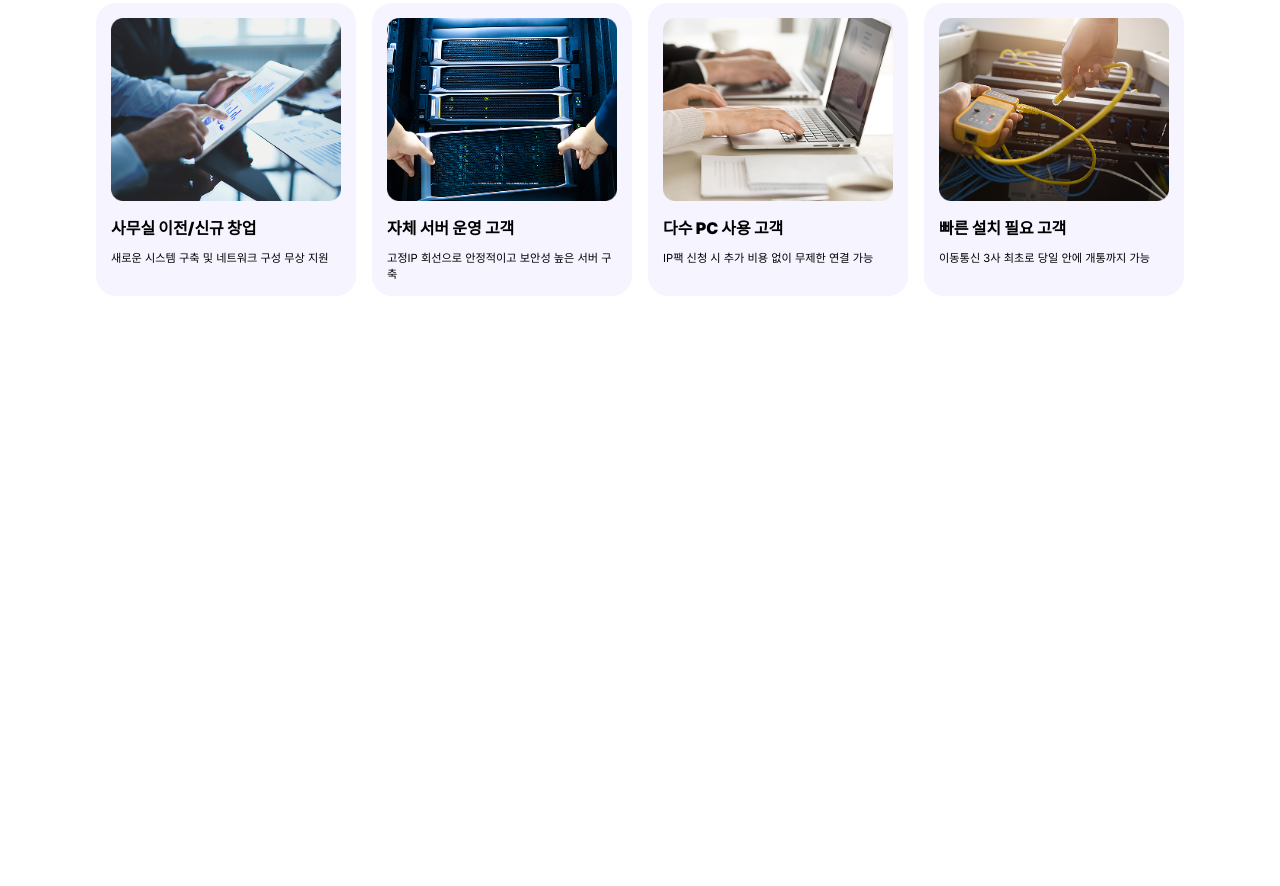
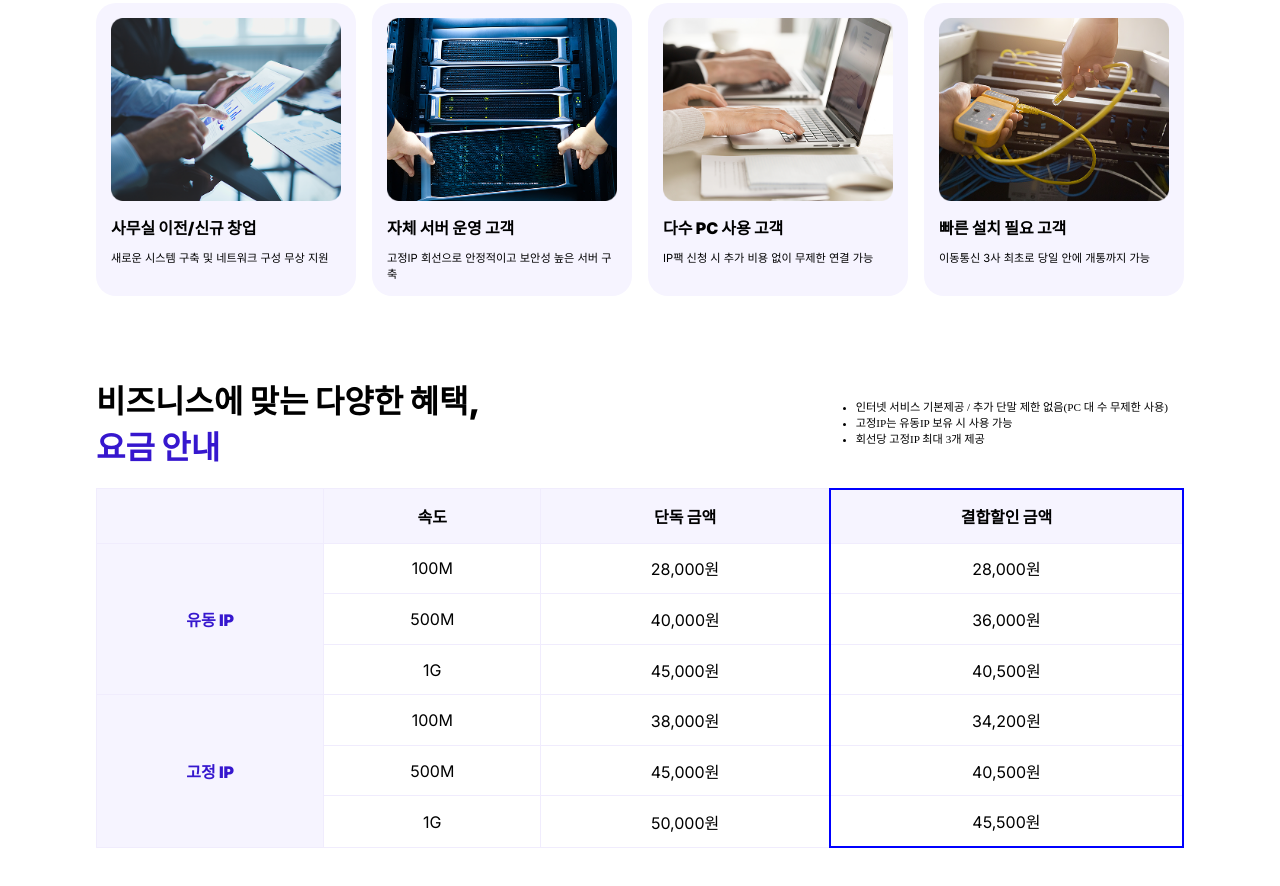
Before and after one commit to Fakhar-imran/Korean-telecom, a plain HTML site: page index.html in a window 1280 px wide. Shown: the part 4106-4992 px from the top of the page. Before the commit the page ends 4482 px from the top, so only its background shows below. Drawn offline with Linux system fonts and the light colour scheme; a web font is replaced by a local one.

Commit message:
update index

```diff
--- a/index.html
+++ b/index.html
@@ -267,6 +267,69 @@
 
             </div>
          </section>
+         <!-- end of picture section  -->
+
+         <!-- table section  -->
+          <section>
+            <div class="table-sec-parent-container">
+
+                <div class="table-text-container">
+                    <h1>비즈니스에 맞는 다양한 혜택, <br><span>요금 안내</span></h1>
+                    <ul>
+                        <li>인터넷 서비스 기본제공 / 추가 단말 제한 없음(PC 대 수 무제한 사용)</li>
+                        <li>고정IP는 유동IP 보유 시 사용 가능</li>
+                        <li>회선당 고정IP 최대 3개 제공</li>
+                    </ul>
+                </div>
+
+                <div class="table-container">
+                    <table class="table">
+                        <tr>
+                            <th></th>
+                            <th>속도</th>
+                            <th class="blue-border">단독 금액</th>
+                            <th class="blue-border border-top">결합할인 금액</th>
+                        </tr>
+
+                        <tr>
+                            <th class="th-blue" rowspan="3">유동 IP</th>
+                            <td>100M</td>
+                            <td class="blue-border">28,000원</td>
+                            <td class="blue-border">28,000원</td>
+                        </tr>
+                        <tr>
+                            <td>500M</td>
+                            <td class="blue-border">40,000원</td>
+                            <td class="blue-border">36,000원</td>
+                        </tr>
+                        <tr>
+                            <td>1G</td>
+                            <td class="blue-border">45,000원</td>
+                            <td class="blue-border">40,500원</td>
+                        </tr>
+
+                        <tr>
+                            <th class="th-blue" rowspan="3">고정 IP</th>
+                            <td>100M</td>
+                            <td class="blue-border">38,000원</td>
+                            <td class="blue-border">34,200원</td>
+                        </tr>
+                        <tr>
+                            <td>500M</td>
+                            <td class="blue-border">45,000원</td>
+                            <td class="blue-border">40,500원</td>
+                        </tr>
+                        <tr>
+                            <td>1G</td>
+                            <td class="blue-border">50,000원</td>
+                            <td class="blue-border border-bottom">45,500원</td>
+                        </tr>
+                    </table>
+                </div>
+
+
+            </div>
+          </section>
 
 </body>
 </html>
--- a/style.css
+++ b/style.css
@@ -605,3 +605,102 @@ header {
     font-size: 0.8rem;
   }
 }
+/* end of picture section  */
+
+/* table section styling  */
+.table-sec-parent-container {
+  display: flex;
+  flex-direction: column;
+  width: 85%;
+  margin-left: auto;
+  margin-right: auto;
+  margin-bottom: 50px;
+}
+.table-text-container {
+  display: flex;
+  width: 100%;
+  justify-content: space-between;
+  padding-right: 1rem;
+  list-style-type: circle;
+  align-items: center;
+  margin-right: auto;
+  margin-left: auto;
+}
+.table-text-container span {
+  color: #3617ce;
+  font-weight: 900;
+  font-family: "inter";
+  font-size: 2rem;
+}
+.table-container {
+  display: flex;
+  justify-content: center;
+  align-items: center;
+  padding-top: 20px;
+}
+.table-text-container h1 {
+  font-weight: 900;
+  font-family: "inter";
+  font-size: 2rem;
+}
+table {
+  border-collapse: collapse;
+  width: 100%;
+}
+.table-text-container ul li {
+  font-size: 0.7rem;
+}
+th {
+  text-align: center;
+  padding: 0.9rem 1rem;
+  border: 1px solid #f0ecfd;
+  font-size: 1rem;
+  font-family: "inter";
+  font-weight: 900;
+  background-color: #f6f4ff;
+}
+tr,
+td {
+  text-align: center;
+  padding: 0.8rem 1rem;
+  border: 1px solid #f0ecfd;
+  font-family: "inter";
+  font-size: 1rem;
+}
+.th-blue {
+  font-family: "inter";
+  font-weight: 900;
+  color: #3617ce;
+  font-size: 1rem;
+}
+.blue-border{
+  border-right: 2px solid blue;
+}
+.border-bottom{
+  border-bottom: 2px solid blue;
+}
+.border-top{
+  border-top: 2px solid blue;
+}
+
+/* table section responsivness  */
+@media screen and (max-width: 768px) {
+  .table-text-container span{
+    font-size: 1.3rem;
+  }
+  .table-text-container h1{
+    font-size: 1.3rem;
+  }
+  .table-text-container{
+    flex-direction: column;
+    align-items: start;
+    row-gap: 1rem;
+  }
+  .table-container {
+    justify-content: start;
+    overflow-x: auto;
+  }
+  table{
+    min-width: 550px;
+  }
+}
```
